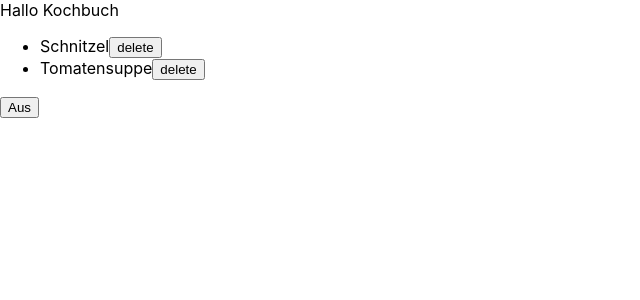
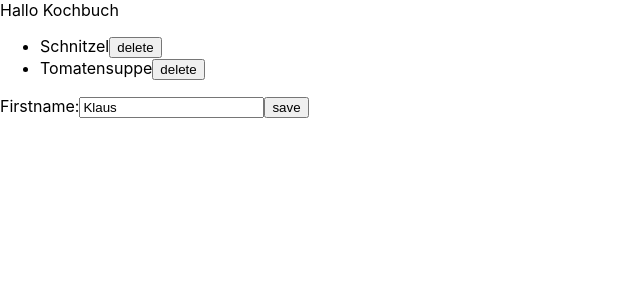
Before and after one commit to sspringer82/workshop, a React (Create React App) app: page / in a window 1280 px wide. Shown: the top 300 px of the page, without its empty margins (0-640 px from the left). Built offline with nearby package versions, Linux system fonts and the light colour scheme; data requests are answered from the project's data file.

Commit message:
Aufgabe 4

```diff
--- a/src/App.tsx
+++ b/src/App.tsx
@@ -1,6 +1,7 @@
 import React from 'react';
 import List from './List';
 import Event from './demo/Event';
+import Form from './demo/Form';
 
 function getAppName() {
   return 'Kochbuch';
@@ -11,7 +12,7 @@ const App: React.FC = () => {
     <div>
       Hallo {getAppName()}
       <List />
-      <Event />
+      <Form />
     </div>
   );
 };
--- /dev/null
+++ b/src/demo/Form.tsx
@@ -0,0 +1,42 @@
+import React, { FormEvent, useState } from 'react';
+
+const Form: React.FC = () => {
+  const [state, setState] = useState<{ firstname: string }>({
+    firstname: 'Klaus',
+  });
+
+  function handleChange(e: any) {
+    const name = e.target.name;
+    const value = e.target.value;
+
+    setState((oldState) => {
+      return {
+        ...oldState,
+        [name]: value,
+      };
+    });
+  }
+
+  function handleSubmit(e: FormEvent) {
+    e.preventDefault();
+
+    console.log('i want to save ', state);
+  }
+  return (
+    <form onSubmit={handleSubmit}>
+      <label>
+        Firstname:
+        <input
+          type="text"
+          name="firstname"
+          id="firstname"
+          value={state.firstname}
+          onChange={handleChange}
+        />
+      </label>
+      <button>save</button>
+    </form>
+  );
+};
+
+export default Form;
```
Also changed, not shown: src/Aufgaben/aufgabe4.md (added, +9 -0 lines), src/demo/Template.tsx (added, +7 -0 lines).
